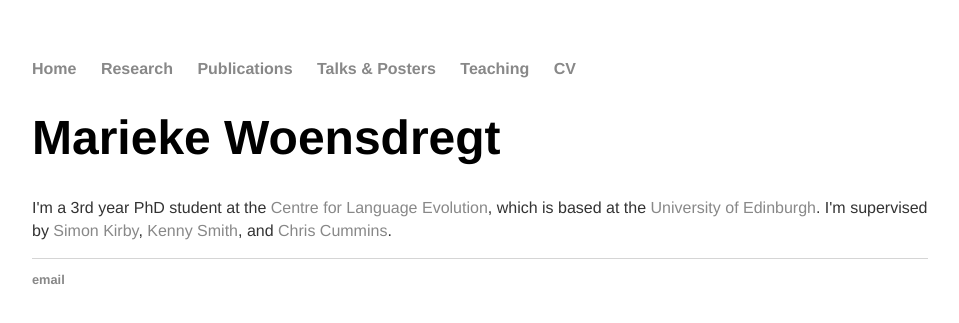
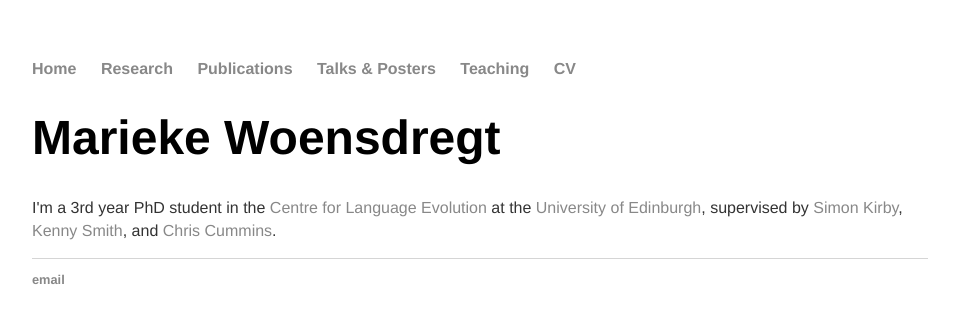
Before and after one commit to marieke-woensdregt/marieke-woensdregt.github.io, a Jekyll site: the page built from index.html, in a window 1280 px wide. Shown: the top 323 px of the page, without its empty margins (160-1119 px from the left). Built offline with Jekyll 4.4.1, drawn with Linux system fonts in a browser that asks for light colours.

Commit message:
Update index.html

```diff
--- a/index.html
+++ b/index.html
@@ -5,9 +5,9 @@ title: Marieke Woensdregt
 <div class="blurb">
 	<h1>Marieke Woensdregt</h1>
 	<p>
-		I'm a 3rd year PhD student at the <a href="http://www.lel.ed.ac.uk/cle/">Centre for Language Evolution</a>,
-		which is based at the <a href="http://www.ed.ac.uk/">University of Edinburgh</a>.
-		I'm supervised by <a href="http://www.lel.ed.ac.uk/~simon/">Simon Kirby</a>,
+		I'm a 3rd year PhD student in the <a href="http://www.lel.ed.ac.uk/cle/">Centre for Language Evolution</a>
+		at the <a href="http://www.ed.ac.uk/">University of Edinburgh</a>,
+		supervised by <a href="http://www.lel.ed.ac.uk/~simon/">Simon Kirby</a>,
 		<a href="http://www.lel.ed.ac.uk/~kenny/">Kenny Smith</a>,
 		and <a href="http://www.crcummins.com/">Chris Cummins</a>.
 	</p>
```
